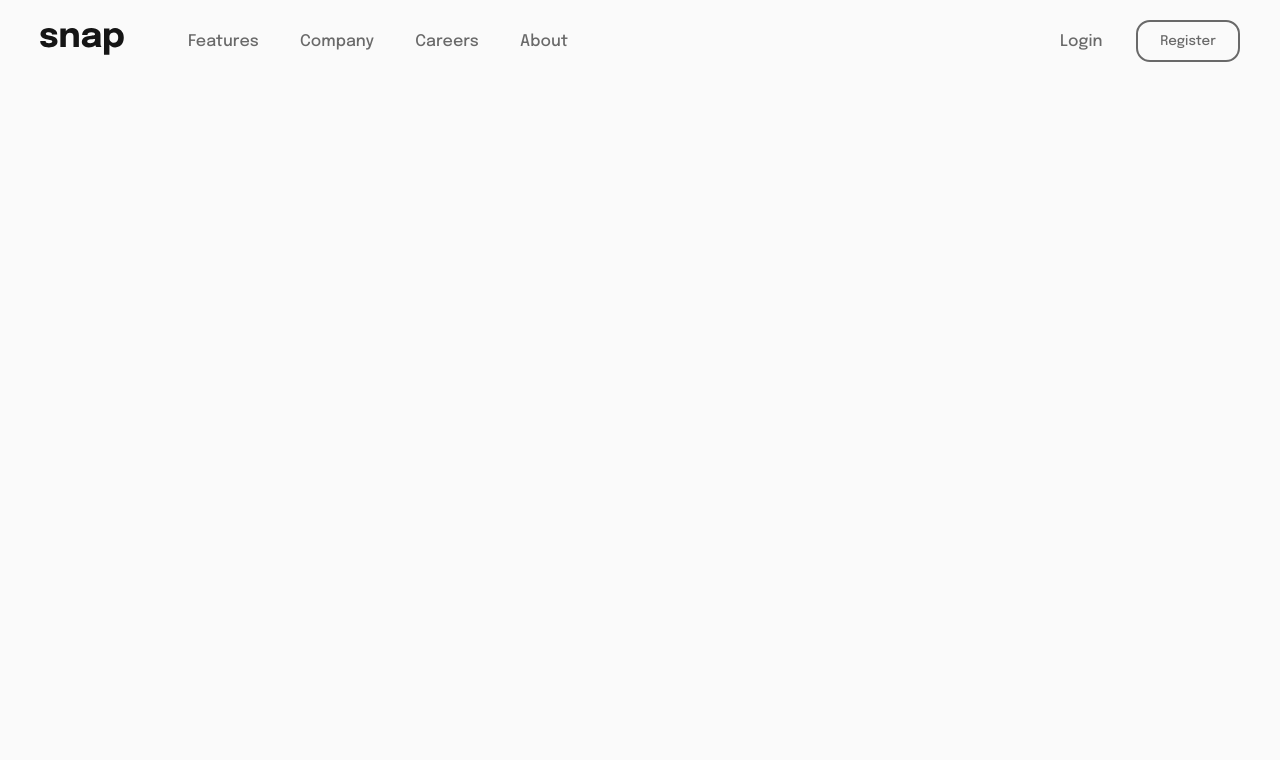
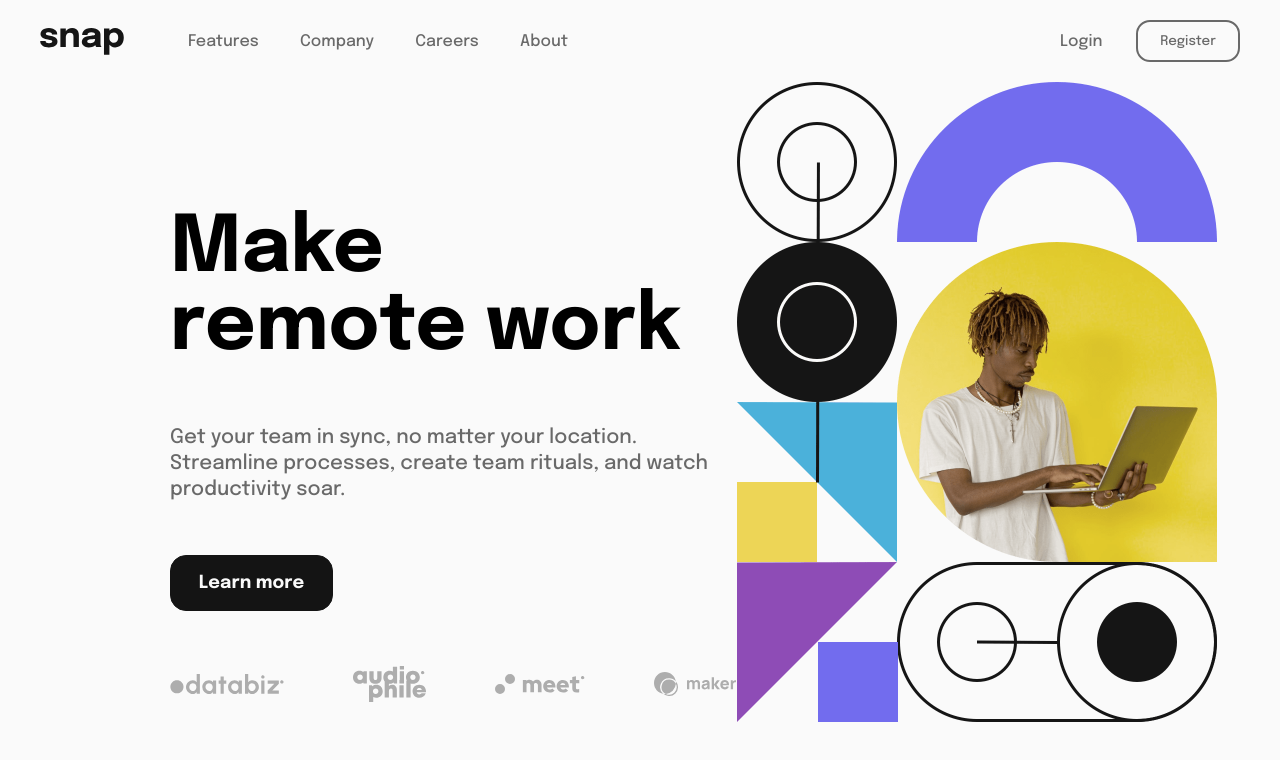
Before and after one commit to monsor3s/intro-section, a plain HTML site: page index.html in a window 1280 px wide. Drawn offline with Linux system fonts and the light colour scheme.

Commit message:
create components

```diff
--- a/index.html
+++ b/index.html
@@ -13,6 +13,12 @@
     <link rel="stylesheet" href="./components/navbar-container.css">
     <link rel="stylesheet" href="./components/navbar-action.css">
     <link rel="stylesheet" href="./components/navbar-dropwdown.css">
+    <link rel="stylesheet" href="./components/main-section.css">
+    <link rel="stylesheet" href="./components/wrapper-section.css">
+    <link rel="stylesheet" href="./components/main-title.css">
+    <link rel="stylesheet" href="./components/main-subtitle.css">
+    <link rel="stylesheet" href="./components/main-button.css">
+    <link rel="stylesheet" href="./components/logo-section.css">
 
     <title>Intro section dropdown navigation</title>
 </head>
@@ -32,5 +38,19 @@
             </ul>
         </div>
     </header>
+    <section class="main-section">
+        <div class="wrapper-section">
+            <h1 class="main-title">Make remote work</h1>
+            <p class="main-subtitle">Get your team in sync, no matter your location. Streamline processes, create team rituals, and watch productivity soar. </p>
+            <button class="main-button">Learn more</button>
+            <div class="logo-section">
+                <img src="./img/client-databiz.svg" alt="logo Databiz">
+                <img src="./img/client-audiophile.svg" alt="logo Audiophile">
+                <img src="./img/client-meet.svg" alt="logo Meet">
+                <img src="./img/client-maker.svg" alt="logo Maker">
+            </div>
+        </div>
+        <img src="./img/image-hero-desktop.png" alt="image hero desktop" class="hero-image">
+    </section>
 </body>
 </html>
```
